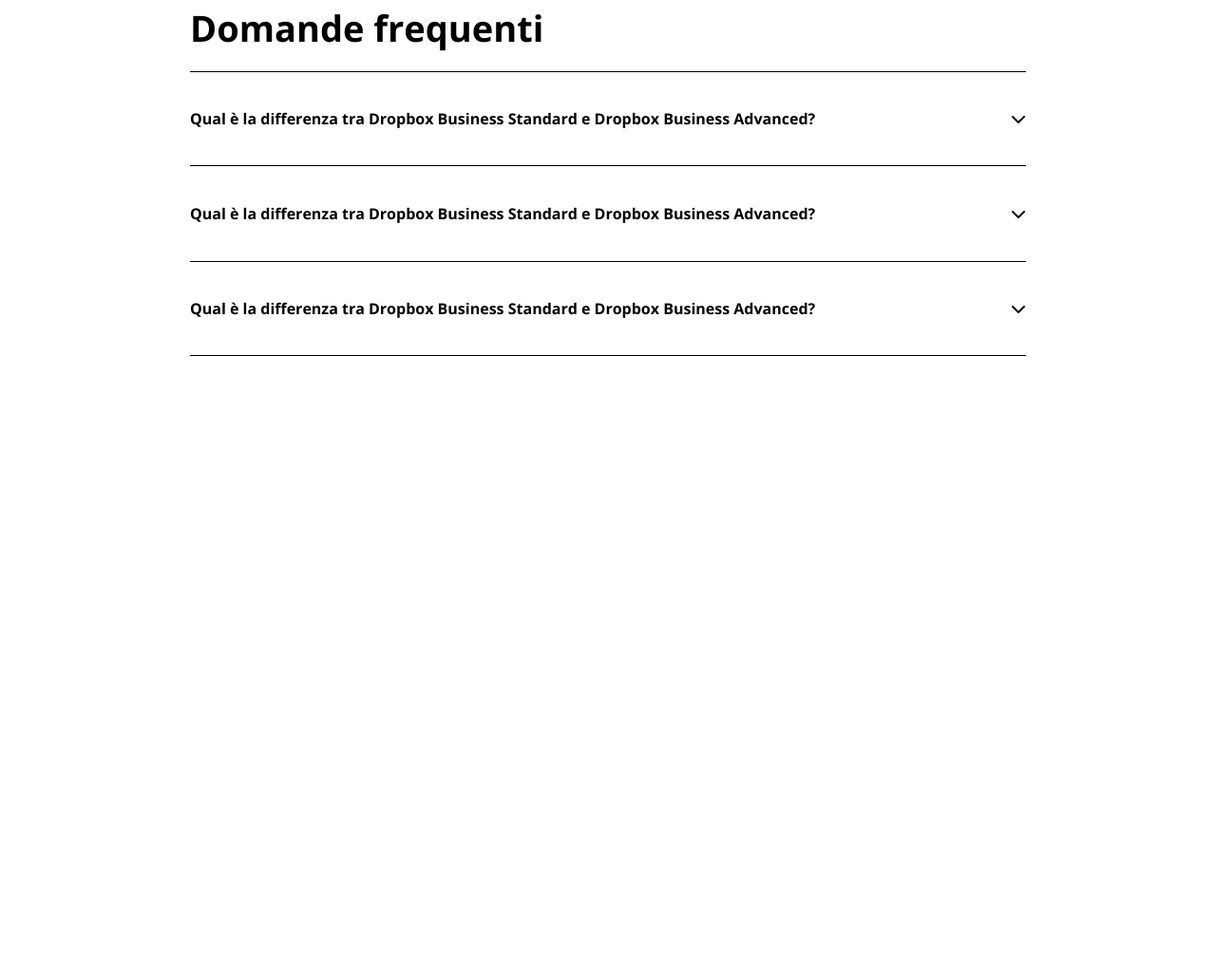
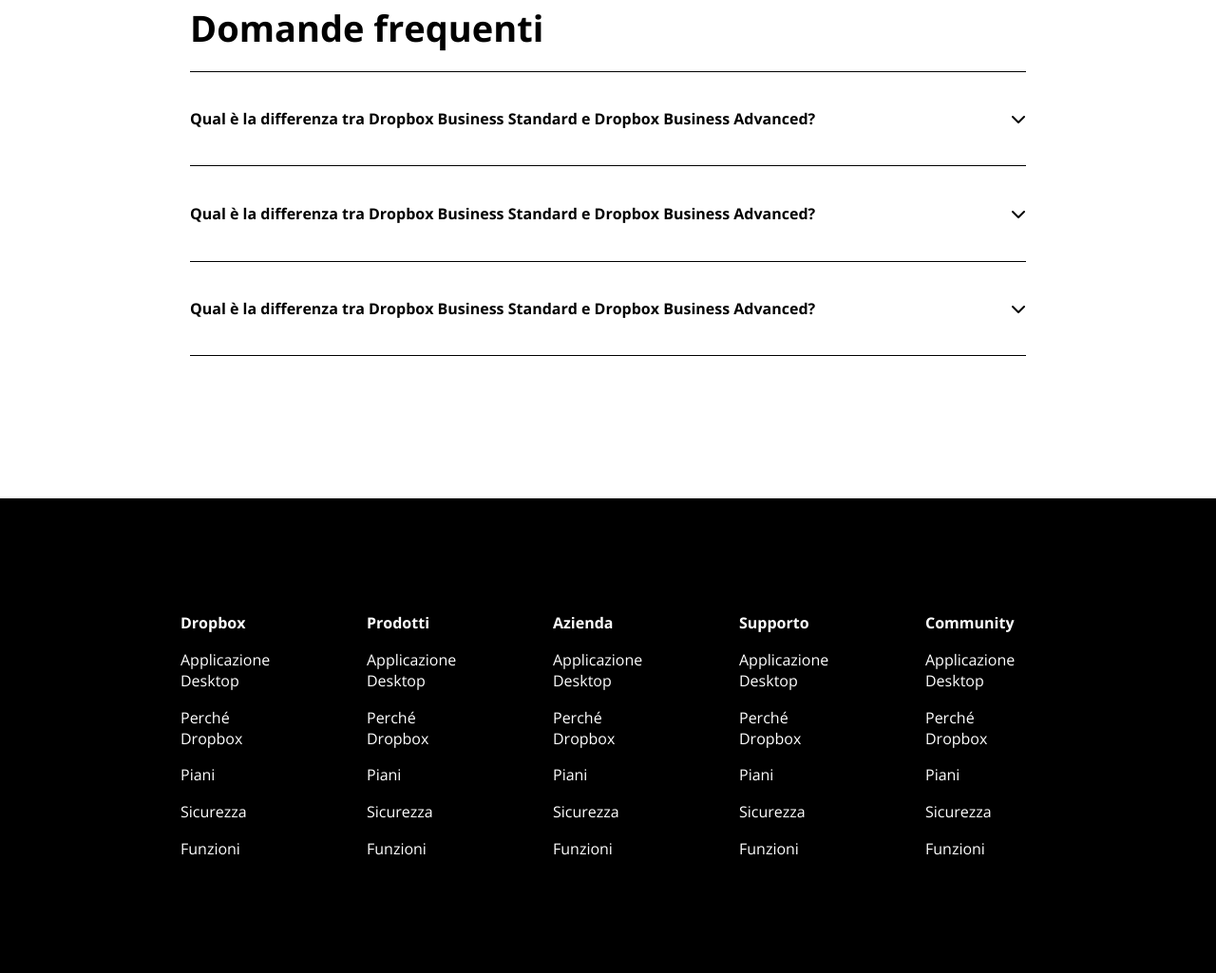
Before and after one commit to SalvatoreGiacomazzo/htmlcss-dropbox, a plain HTML site: page index.html in a window 1280 px wide. Shown: the part 5074-6099 px from the top of the page at 95% size. Before the commit the page ends 5699 px from the top, so only its background shows below. Drawn offline with nearby package versions, Linux system fonts and the light colour scheme.

Commit message:
finished footer

```diff
--- a/index.html
+++ b/index.html
@@ -189,7 +189,7 @@
 <!--FAQ-->
 <section class="faq-section">
   <h2>Domande frequenti</h2>
-  <div class="faq-container">
+ <div class="faq-container">
      <div class="question">
        <h4><strong>Qual è la differenza tra Dropbox Business Standard e Dropbox Business Advanced? </strong></h4>
          <i class="fa-solid fa-chevron-down"></i>
@@ -206,17 +206,49 @@
     <h4><strong>Qual è la differenza tra Dropbox Business Standard e Dropbox Business Advanced? </strong></h4>
       <i class="fa-solid fa-chevron-down"></i>
   </div>
-</div>
-
-
-
-
-
-
-
-
-</section>
-
+ </div>
+ </section>
 </main>
+<!--Footer-->
+<footer class="footer-section">
+ <div class="footer-container">
+  <div class="footer-column">
+    <h4>Dropbox</h4>
+    <a href="">Applicazione Desktop</a>
+    <a href="">Perché Dropbox</a>
+    <a href="">Piani</a>
+    <a href="">Sicurezza</a>
+    <a href="">Funzioni</a>
+  </div>
+  <div class="footer-column"> <h4>Prodotti</h4>
+    <a href="">Applicazione Desktop</a>
+    <a href="">Perché Dropbox</a>
+    <a href="">Piani</a>
+    <a href="">Sicurezza</a>
+    <a href="">Funzioni</a>
+  </div>
+  <div class="footer-column"> <h4>Azienda</h4>
+    <a href="">Applicazione Desktop</a>
+    <a href="">Perché Dropbox</a>
+    <a href="">Piani</a>
+    <a href="">Sicurezza</a>
+    <a href="">Funzioni</a>
+  </div>
+  <div class="footer-column"> <h4>Supporto</h4>
+    <a href="">Applicazione Desktop</a>
+    <a href="">Perché Dropbox</a>
+    <a href="">Piani</a>
+    <a href="">Sicurezza</a>
+    <a href="">Funzioni</a>
+  </div>
+  <div class="footer-column"> <h4>Community</h4>
+    <a href="">Applicazione Desktop</a>
+    <a href="">Perché Dropbox</a>
+    <a href="">Piani</a>
+    <a href="">Sicurezza</a>
+    <a href="">Funzioni</a>
+  </div>
+ </div>
+</footer>
 </body>
 </html>
--- a/style.css
+++ b/style.css
@@ -5,11 +5,6 @@ font-family: 'Open Sans', sans-serif;}
 
 img{display: block;
 max-width:100%}
-
-body{padding-bottom:100px;
-}
-
-
 
 /*Header*/
 .all-header{height:80px;
@@ -185,3 +180,22 @@ align-items: center;
 justify-content: space-between;}
 
 .borderless{border:none;}
+
+/*Footer*/
+.footer-section{height:500px;
+background-color: #000;
+}
+
+.footer-container{display: flex;
+width:100%;
+height:100%;
+padding: 80px 150px;
+color:white;
+}
+.footer-column{display:flex;
+flex-direction: column;
+justify-content: space-between;
+padding:40px;}
+
+.footer-column a{color:white;
+text-decoration: none;}
```
